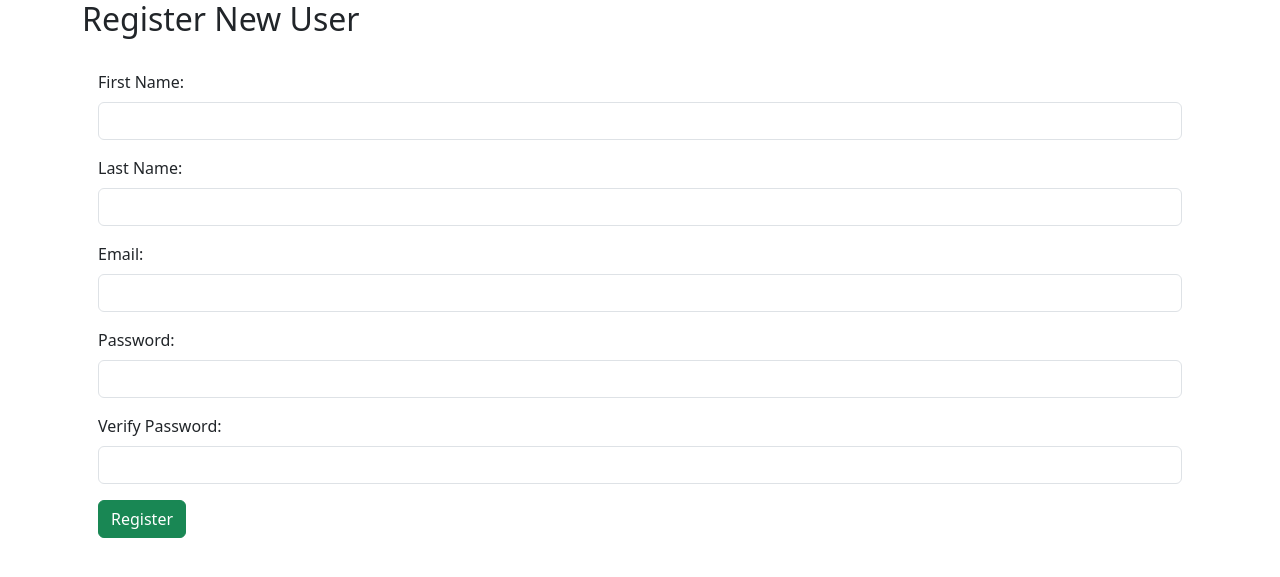
After one commit to emilyyDom/IssuesApp, a PHP site: page /register.php in a window 1280 px wide. The commit adds this page. Shown: the top 577 px of the page. Run offline with PHP 8.4, Linux system fonts and the light colour scheme.

Commit message:
Created joins and directed user to comments w/ buttons in issues.
I updated the login to show bootstrap, added a link to register. Created the register file, and created a file to verify email is valid to svsu address. (used bootstrap also). Then I think I already connected comments inside each issue to the comments page, but uploading it incase I didn't.

```diff
--- a/issues_list.php
+++ b/issues_list.php
@@ -131,7 +131,7 @@ $issues = $pdo->query($sql)->fetchAll(PDO::FETCH_ASSOC);
 <head>
     <meta charset="UTF-8">
     <meta name="viewport" content="width=device-width, initial-scale=1.0">
-    <title>Issues List - DSR</title>
+    <title>Issues List</title>
     <link href="https://cdn.jsdelivr.net/npm/bootstrap@5.3.0/dist/css/bootstrap.min.css" rel="stylesheet">
 </head>
 <body>
@@ -263,6 +263,7 @@ $issues = $pdo->query($sql)->fetchAll(PDO::FETCH_ASSOC);
                                                 <?= htmlspecialchars($comment['posted_date']) ?>
                                             </span>
                                             <span style="display:inline-block; width: 150px;">
+
                                                 <a href="comments_list.php?action=read&comment_id=<?= $comment['id']; ?>" class="btn btn-info btn-sm">R</a>
                                                 <a href="comments_list.php?action=update&comment_id=<?= $comment['id']; ?>" class="btn btn-warning btn-sm">U</a>
                                                 <a href="comments_list.php?action=delete&comment_id=<?= $comment['id']; ?>" class="btn btn-danger btn-sm">D</a>
@@ -347,6 +348,7 @@ $issues = $pdo->query($sql)->fetchAll(PDO::FETCH_ASSOC);
     </div>
 
     <script src="https://cdn.jsdelivr.net/npm/bootstrap@5.3.0/dist/js/bootstrap.bundle.min.js"></script>
+
 </body>
 </html>
 
--- /dev/null
+++ b/register.php
@@ -0,0 +1,119 @@
+<?php
+session_start();
+require 'database.php';
+$pdo = Database::connect();
+
+$error = '';
+$success = '';
+
+if ($_SERVER['REQUEST_METHOD'] == 'POST') {
+    $fname = trim($_POST['fname']);
+    $lname = trim($_POST['lname']);
+    $email = trim($_POST['email']);
+    $password = trim($_POST['password']);
+    $confirm_password = trim($_POST['confirm_password']);
+
+    if (!empty($fname) && !empty($lname) && !empty($email) && !empty($password) && !empty($confirm_password)) {
+        if (!preg_match('/@svsu\.edu$/i', $email)) {
+            $error = "You must register with an @svsu.edu email address.";
+        } elseif ($password !== $confirm_password) {
+            $error = "Passwords do not match.";
+        } else {
+            $stmt = $pdo->prepare("SELECT id FROM iss_persons WHERE email = :email");
+            $stmt->bindParam(':email', $email, PDO::PARAM_STR);
+            $stmt->execute();
+
+            if ($stmt->rowCount() > 0) {
+                $error = "An account with that email already exists.";
+            } else {
+                $salt = bin2hex(random_bytes(8));
+                $pwd_hash = md5($password . $salt);
+                $token = bin2hex(random_bytes(16)); // Email verification token
+
+                $stmt = $pdo->prepare("INSERT INTO iss_persons (fname, lname, email, pwd_hash, pwd_salt, admin, verified, verify_token)
+                                       VALUES (:fname, :lname, :email, :pwd_hash, :pwd_salt, 0, 0, :verify_token)");
+                $stmt->bindParam(':fname', $fname);
+                $stmt->bindParam(':lname', $lname);
+                $stmt->bindParam(':email', $email);
+                $stmt->bindParam(':pwd_hash', $pwd_hash);
+                $stmt->bindParam(':pwd_salt', $salt);
+                $stmt->bindParam(':verify_token', $token);
+
+                if ($stmt->execute()) {
+                    // Send verification email
+                    $verify_link = "https://localhost/verify_email.php?email=" . urlencode($email) . "&token=" . urlencode($token);
+                    $subject = "Verify your email address";
+                    $message = "Hi $fname,\n\nPlease verify your email by clicking the link below:\n$verify_link\n\nThank you!";
+                    $headers = "From: no-reply@yourdomain.com";
+
+                    mail($email, $subject, $message, $headers);
+
+                    $success = "Registration successful. Please check your email to verify your account.";
+                } else {
+                    $error = "Registration failed. Please try again.";
+                }
+            }
+        }
+    } else {
+        $error = "Please fill in all fields.";
+    }
+}
+
+Database::disconnect();
+?>
+
+
+<!DOCTYPE html>
+<html lang="en">
+<head>
+    <meta charset="UTF-8">
+    <meta name="viewport" content="width=device-width, initial-scale=1.0">
+    <title>Register</title>
+    <link href="https://cdn.jsdelivr.net/npm/bootstrap@5.3.0/dist/css/bootstrap.min.css" rel="stylesheet">
+</head>
+<body>
+
+<div class="container">
+    <h2>Register New User</h2>
+
+    <?php if ($error): ?>
+        <p style="color: red;"><?php echo htmlspecialchars($error); ?></p>
+    <?php endif; ?>
+    <?php if ($success): ?>
+        <p style="color: green;"><?php echo $success; ?></p>
+    <?php endif; ?>
+
+    <form method="POST" action="register.php" class="px-3 py-4">
+    <div class="mb-3">
+        <label for="fname" class="form-label">First Name:</label>
+        <input type="text" class="form-control" id="fname" name="fname" required>
+    </div>
+
+    <div class="mb-3">
+        <label for="lname" class="form-label">Last Name:</label>
+        <input type="text" class="form-control" id="lname" name="lname" required>
+    </div>
+
+    <div class="mb-3">
+        <label for="email" class="form-label">Email:</label>
+        <input type="email" class="form-control" id="email" name="email" required>
+    </div>
+
+    <div class="mb-3">
+        <label for="password" class="form-label">Password:</label>
+        <input type="password" class="form-control" id="password" name="password" required>
+    </div>
+
+    <div class="mb-3">
+        <label for="confirm_password" class="form-label">Verify Password:</label>
+        <input type="password" class="form-control" id="confirm_password" name="confirm_password" required>
+    </div>
+
+    <button type="submit" class="btn btn-success">Register</button>
+</form>
+
+
+
+    </div>
+</body>
+</html>
```
Also changed, not shown: login.php (+24 -13 lines), verify_email.php (added, +27 -0 lines).
